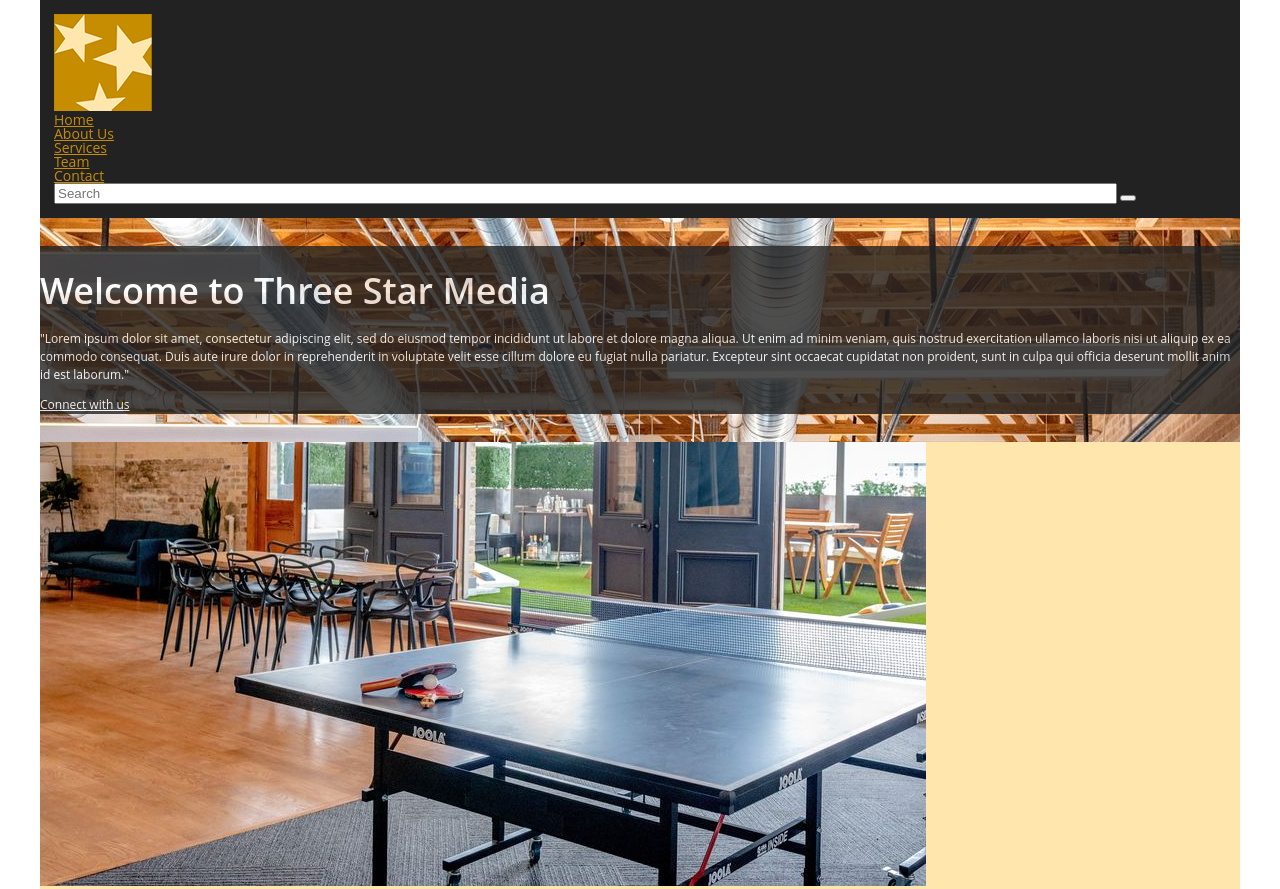
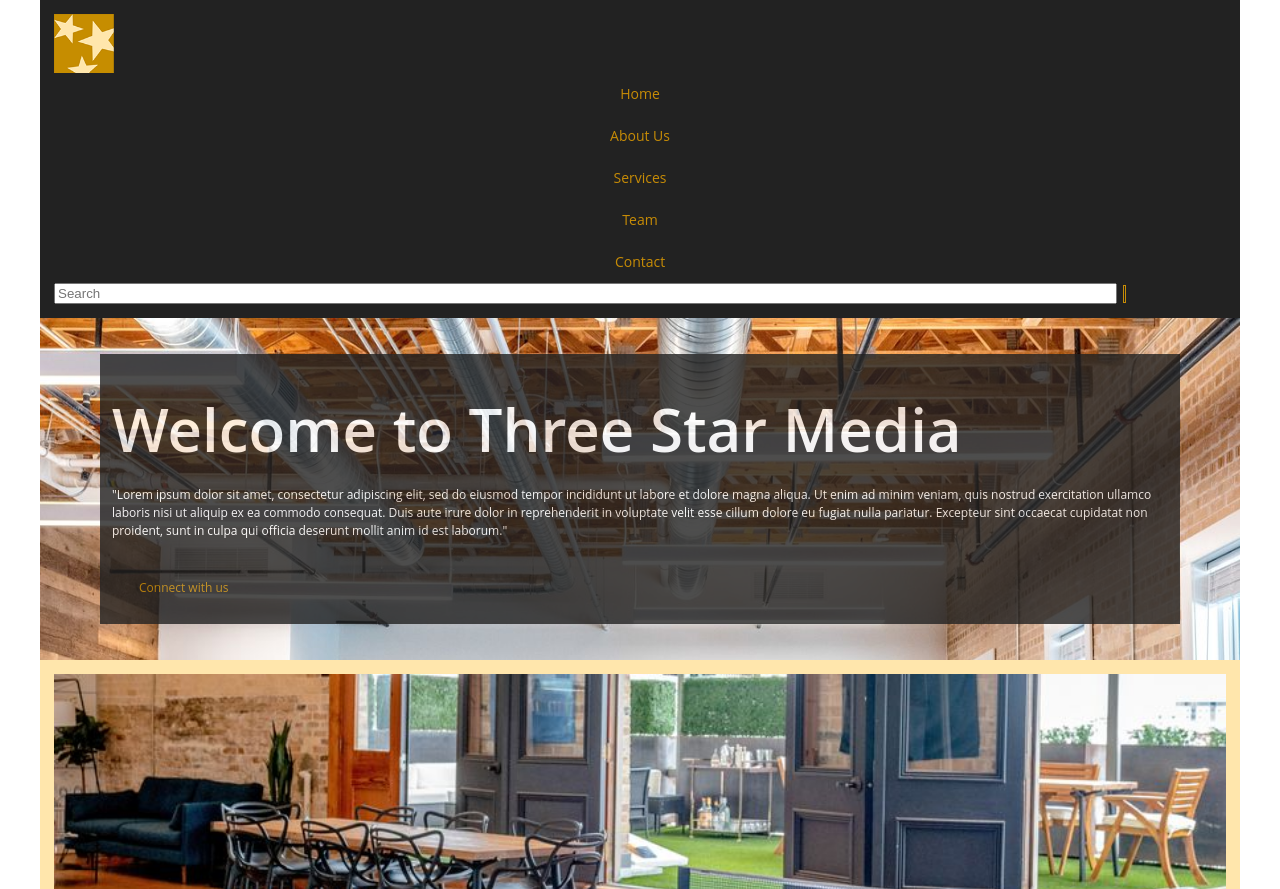
Before and after one commit to midh0001/midh0001.github.io, a plain HTML site: page final-project/index.html in a window 1280 px wide. Shown: the top 889 px of the page. Drawn offline with Linux system fonts and the light colour scheme; some icons are missing; a web font is replaced by a local one.

Commit message:
last upload

```diff
--- a/final-project/css/main.css
+++ b/final-project/css/main.css
@@ -58,6 +58,7 @@ html {
     font-family: 'Open Sans', sans-serif ;
     font-size: 14px;
 }
+
 .container{
     max-width: 1200px;
     margin: 0 auto;
@@ -93,52 +94,124 @@ p{
 
 a,
 a:link,
-a:visited{
-    color: inherit;
+a:visited {
+    display: flex;
+    color: #c78c06;
+    text-decoration: none;
 }
 
-/* navigation sec */
+a:hover,
+a:focus {
+    background-color: #c78c06;
+    color: #222;
+}
+
+
+/*-------------------------- navigation sec --------------*/
 
 .nav{
     background-color: #222;
     color: #c78c06;
-    max-width: 1200px;
     margin: 0 auto;
     padding: 1em;
 }
+.nav img{
+    display: flex;
+    width: 60px;
+}
+
+.nav a,
+.nav a:link,
+.nav a:visited{
+    display: flex;
+    padding: 1em;
+    margin-left: 5%;
+    margin-right: 5%;
+    align-items: center;
+    justify-content: center;
+
+}
+
+.nav i{
+    background-color: #222;
+    color: #c78c06;
+    border: 1px solid #c78c06;
+    padding: 20%;
+}
+
+button{
+    background-color: transparent;
+    align-items: flex-end;
+    border: none;
+}
+
+.search{
+    display: flex;
+}
+
+/* ---------------- banner and welcome sections ------------------- */
+
 
 .banner{
+    display: flex;
     background-image: url(../images/main-banner.jpg);
-    padding: 2em 0;
+    background-size: cover;
+    align-items: center;
+    padding-top: 3%;
+    padding-bottom: 3%;
+
 }
 .welcome{
-    max-width: 1200px;
     color:white;
     font-size: 12px;
     line-height: 1.5em;
     background-color: #222;
     opacity: 0.8;
+    padding-left: 1%;
+    margin-left: 5%;
+    margin-right: 5%;
 }
 
-.btn.connect{
-    padding: 1.5em;
-    font-size: 16px;
-    background-color: #c78c06;
+.welcome h1{
+    font-size: 5em;
+    line-height: 1.5;
 }
+
+.connect{
+    display: inline-block;
+    box-sizing: border-box;
+    padding: 2em;
+    border: solid #222;
+}
+
+/* --------------------------------- about section ------------------------------------- */
+
 
 .about{
     background-color: #ffe6ac;
 }
+
+.about-content{
+    padding: 1em;
+    line-height: 1.25;
+}
+
+.about img{
+    width: 100%;
+    margin-bottom: 0.5em;
+}
+
+/* ---------------------------- our services section ---------------------------------- */
 
 .digital,
 .marketing,
 .video,
 .web,
 .print{
-    background-color: #ffe6ac;
+    background-color:#ffe6ac;
 }
 
-.btn.services{
+.services a{
     padding: 1.5em;
     background-color: #222;
     color: white;
--- a/final-project/index.html
+++ b/final-project/index.html
@@ -58,7 +58,7 @@
                     culpa qui officia deserunt mollit anim id est laborum."
                     </p>
                 <!-- line48, replace the button with the anchor tag** -->
-                <a href="#">Connect with us <i class="im im-care-right"></i></a>
+                    <a href="#" class="connect">Connect with us <i class="im im-care-right"></i></a>
                 </div>
             </section>
         </header>
```
Lines whose indentation alone changed are shown as unchanged.
